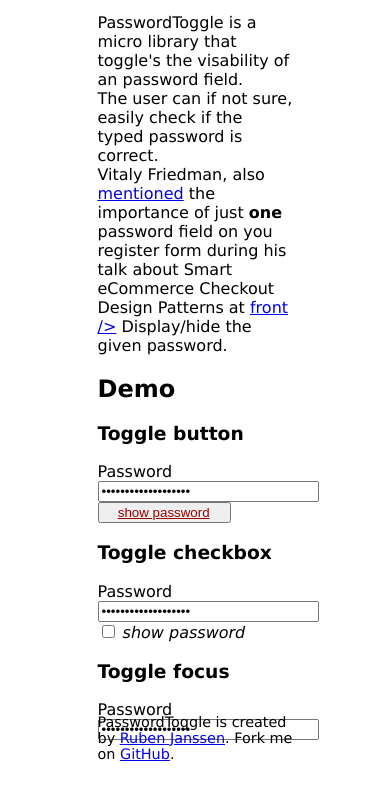
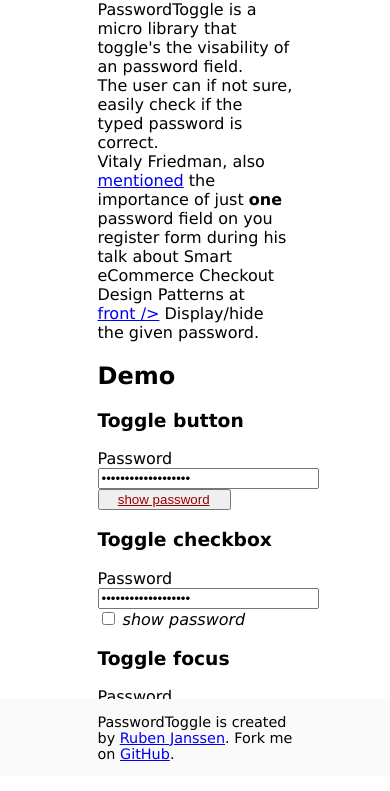
Before and after one commit to RubenJnl/PasswordToggler, a website: page src/index.html in a window 390 px wide. Shown: the part 68-859 px from the top of the page. Drawn offline with Linux system fonts and the light colour scheme.

Commit message:
- HTML structure & style change demo page - Update roadmap

```diff
--- a/src/index.html
+++ b/src/index.html
@@ -17,6 +17,10 @@
             body {
                 margin: 0;
                 font-size: 1em;
+            }
+
+            article {
+                margin-bottom: 4em;
             }
 
             .page-panel {
@@ -61,11 +65,16 @@
              }
 
             footer {
-                position: absolute;
+                position: fixed;
                 bottom: 0;
                 left: 0;
                 right: 0;
                 font-size: .9em;
+                background: #fafafa;
+            }
+
+            a {
+                white-space: pre;
             }
 
         </style>
@@ -73,7 +82,7 @@
     <body>
 
 
-        <div class="page-panel">
+        <article class="page-panel">
             <div class="container">
                 <h1>PasswordToggler</h1>
                 <p>PasswordToggle is a micro library that toggle's the visability of an password field.<br />
@@ -103,7 +112,7 @@
                     <input id="passwordcheckboxfocus" type="password" value="You can not see me!" />
                 </form>
             </div>
-        </div>
+        </article>
         <footer>
             <div class="page-panel">
                 <div class="container">
```
Also changed, not shown: ROADMAP.md (+2 -3 lines).
